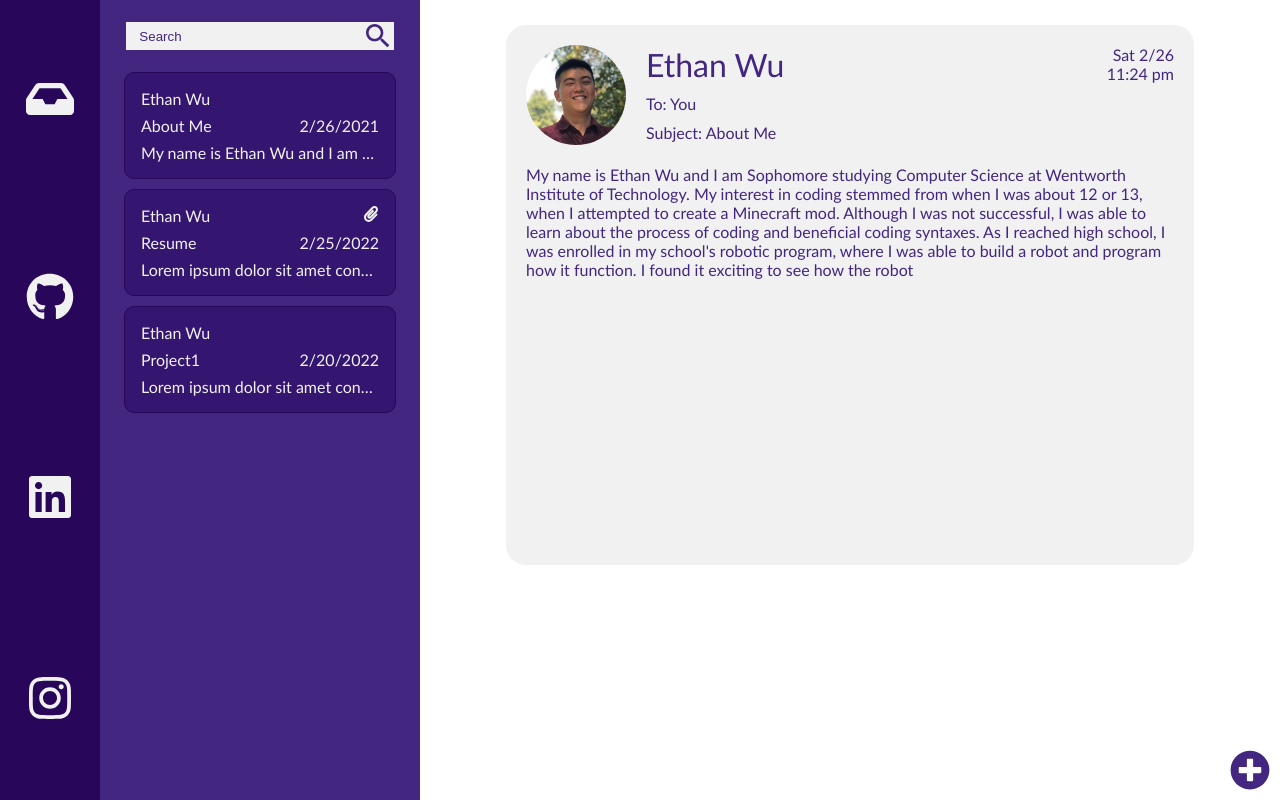
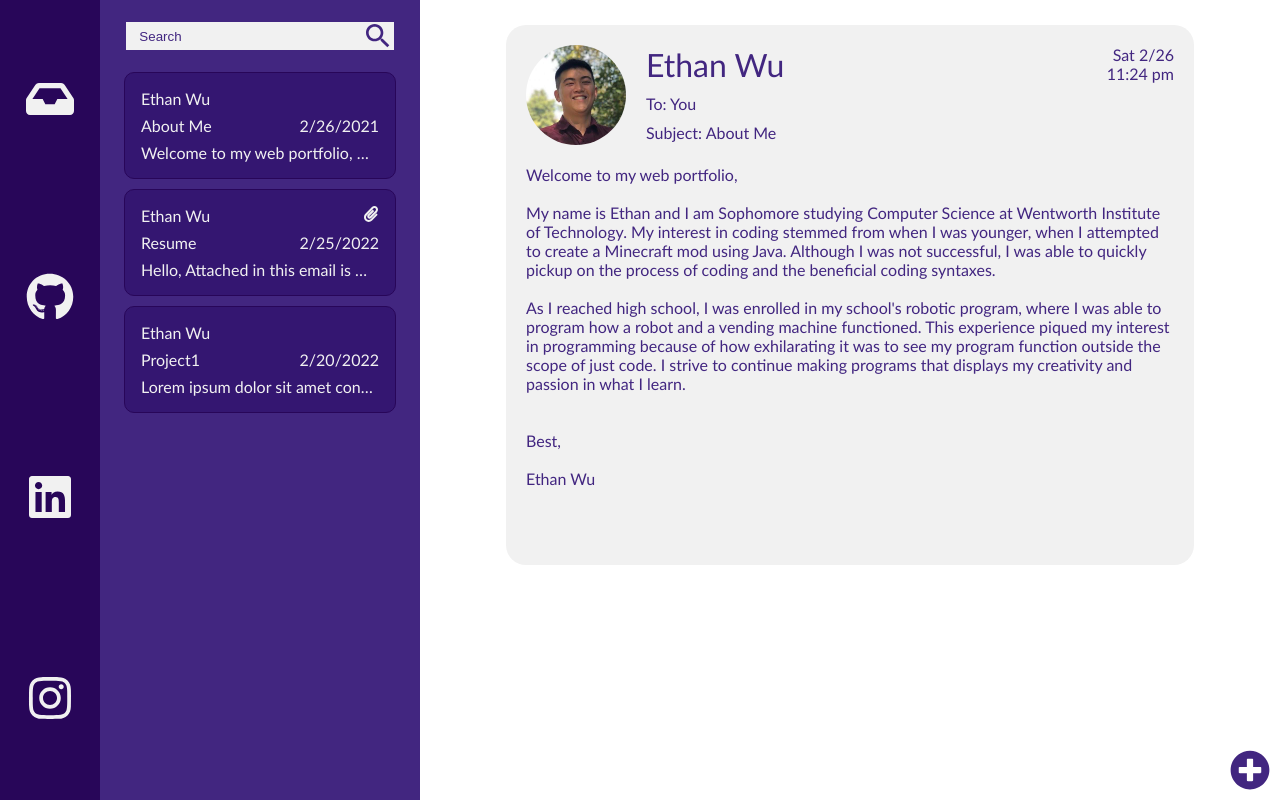
Before and after one commit to wue1atwit/myPortfolio, a React (Create React App) app: page / in a window 1280 px wide. Built offline with nearby package versions, Linux system fonts and the light colour scheme.

Commit message:
Edit dates/time and added messages

```diff
--- a/src/res/emailData.js
+++ b/src/res/emailData.js
@@ -7,9 +7,8 @@ const data = [
     time: "11:24 pm",
     subject: "About Me",
     hasAttachment: false,
-    greeting: "Hello,",
     message:
-      "My name is Ethan Wu and I am Sophomore studying Computer Science at Wentworth Institute of Technology. My interest in coding stemmed from when I was about 12 or 13, when I attempted to create a Minecraft mod. Although I was not successful, I was able to learn about the process of coding and beneficial coding syntaxes. As I reached high school, I was enrolled in my school's robotic program, where I was able to build a robot and program how it function. I found it exciting to see how the robot ",
+      "Welcome to my web portfolio, \nMy name is Ethan and I am Sophomore studying Computer Science at Wentworth Institute of Technology. My interest in coding stemmed from when I was younger, when I attempted to create a Minecraft mod using Java. Although I was not successful, I was able to quickly pickup on the process of coding and the beneficial coding syntaxes. \nAs I reached high school, I was enrolled in my school's robotic program, where I was able to program how a robot and a vending machine functioned. This experience piqued my interest in programming because of how exhilarating it was to see my program function outside the scope of just code. I strive to continue making programs that displays my creativity and passion in what I learn. \n\nBest,\nEthan Wu",
   },
   {
     id: 1,
@@ -19,9 +18,8 @@ const data = [
     time: "5:44 pm",
     subject: "Resume",
     hasAttachment: true,
-    greeting: "Hello,",
     message:
-      "Lorem ipsum dolor sit amet consectetur adipisicing elit. Ullam dolorum vitae tenetur optio repudiandae commodi pariatur id possimus aut error quasi consectetur ex est nihil nisi quibusdam iusto quidem saepe harum, doloribus deleniti? In illo est ipsam voluptas ipsa inventore aspernatur impedit ullam facere sit maxime, officiis possimus minus doloribus asperiores maiores ad repellendus esse, molestias cumque nostrum nobis. Pariatur ipsam accusamus maiores animi, fuga eligendi iure quisquam error, deleniti exercitationem, laborum inventore ipsa. Nulla assumenda, aut blanditiis saepe dicta voluptate dolores nam, corporis expedita ea, itaque porro ipsum inventore? Accusantium voluptatibus modi dolorem impedit eligendi tempore eius sequi repellendus.",
+      'Hello, \nAttached in this email is my resume. Feel free to download and view my resume as you please. Do not hesistate to contact me if you have any questions. You can contact me via the "plus/compose" button on the bottom right.  \n\nSincerely, \nEthan Wu',
   },
   {
     id: 2,
@@ -31,7 +29,6 @@ const data = [
     time: "2:57 am",
     subject: "Project1",
     hasAttachment: false,
-    greeting: "Hello,",
     message:
       "Lorem ipsum dolor sit amet consectetur adipisicing elit. Ullam dolorum vitae tenetur optio repudiandae commodi pariatur id possimus aut error quasi consectetur ex est nihil nisi quibusdam iusto quidem saepe harum, doloribus deleniti? In illo est ipsam voluptas ipsa inventore aspernatur impedit ullam facere sit maxime, officiis possimus minus doloribus asperiores maiores ad repellendus esse, molestias cumque nostrum nobis. Pariatur ipsam accusamus maiores animi, fuga eligendi iure quisquam error, deleniti exercitationem, laborum inventore ipsa. Nulla assumenda, aut blanditiis saepe dicta voluptate dolores nam, corporis expedita ea, itaque porro ipsum inventore? Accusantium voluptatibus modi dolorem impedit eligendi tempore eius sequi repellendus.",
   },
```
